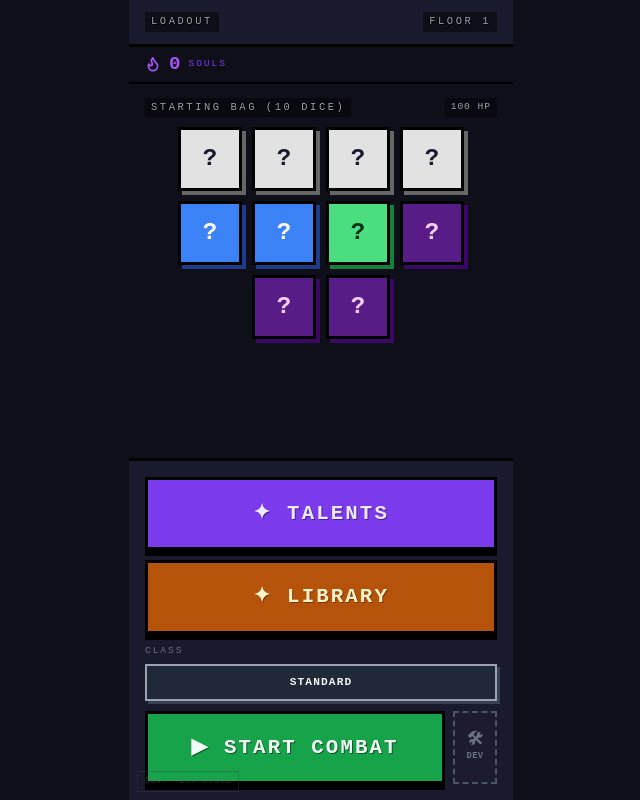
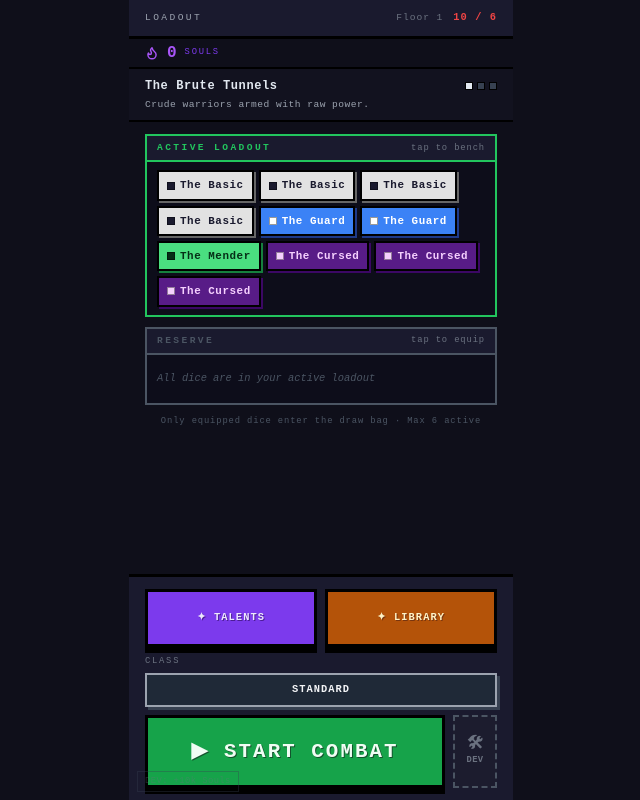
Before and after one commit to jacobgamby09/Dice-Dungeon, a React (Vite) app: page / in a window 1280 px wide. Shown: the whole page, without its empty margins (319-959 px from the left). Built offline with nearby package versions, Linux system fonts and the light colour scheme; a web font is replaced by a local one.

Commit message:
Dice equipped

```diff
--- a/src/components/LoadoutScreen.tsx
+++ b/src/components/LoadoutScreen.tsx
@@ -1,42 +1,149 @@
 import { useState } from 'react'
 import { motion } from 'framer-motion'
-import { Flame } from 'lucide-react'
-import { useGameStore, getClassPreviewDice } from '../store/gameStore'
-import type { Die } from '../store/gameStore'
-import { DieCard } from './DieCard'
+import { Flame, ShieldAlert, Swords } from 'lucide-react'
+import { useGameStore, getCurrentAct, GAME_ACTS } from '../store/gameStore'
+import type { Die, DieType } from '../store/gameStore'
+import { dieTypeStyle } from './DieCard'
 import { DiceInspectorModal } from './DiceInspectorModal'
 import { SkillTree } from './SkillTree'
 import { DiceLibrary } from './DiceLibrary'
 
-function Label({ children }: { children: React.ReactNode }) {
+// ── Die display names ─────────────────────────────────────────────────────────
+
+const DIE_NAMES: Partial<Record<DieType, string>> = {
+  white:          'The Basic',
+  blue:           'The Guard',
+  green:          'The Mender',
+  cursed:         'The Cursed',
+  heavy:          'The Heavy',
+  paladin:        'The Paladin',
+  gambler:        'The Gambler',
+  scavenger:      'The Scavenger',
+  wall:           'The Wall',
+  jackpot:        'The Jackpot',
+  vampire:        'The Vampire',
+  priest:         'The Priest',
+  fortune_teller: 'The Fortune Teller',
+  joker:          'The Joker',
+  unique:         'The Multiplier',
+}
+
+// ── Act modifier meta ─────────────────────────────────────────────────────────
+
+const MODIFIER_META: Record<string, { label: string; color: string; icon: React.ReactNode }> = {
+  none:       { label: 'No Modifier',  color: '#6b7280', icon: null },
+  thorns:     { label: 'Thorns',       color: '#ef4444', icon: <ShieldAlert size={12} strokeWidth={2.5} /> },
+  damage_cap: { label: 'Damage Cap',   color: '#f59e0b', icon: <Swords      size={12} strokeWidth={2.5} /> },
+}
+
+// ── Compact die chip ──────────────────────────────────────────────────────────
+
+function DieChip({ die, onClick }: { die: Die; onClick: () => void }) {
+  const s = dieTypeStyle[die.dieType]
   return (
-    <span style={{
-      fontSize: '0.65rem',
-      color: '#9ca3af',
-      textTransform: 'uppercase' as const,
-      letterSpacing: '0.25em',
-      textShadow: '1px 1px 0 #000, -1px 0 0 #000',
-      background: 'rgba(0,0,0,0.45)',
-      padding: '2px 6px',
-    }}>
-      {children}
+    <button
+      onClick={onClick}
+      style={{
+        background: s.bg,
+        border: '2px solid #000',
+        boxShadow: `2px 2px 0 ${s.shadow}`,
+        padding: '5px 8px',
+        cursor: 'pointer',
+        fontFamily: 'inherit',
+        display: 'flex', alignItems: 'center', gap: 5,
+        color: s.text,
+        fontSize: '0.68rem', fontWeight: 700,
+        letterSpacing: '0.05em',
+        transition: 'opacity 0.1s',
+      }}
+      onMouseEnter={(e) => (e.currentTarget.style.opacity = '0.75')}
+      onMouseLeave={(e) => (e.currentTarget.style.opacity = '1')}
+    >
+      <div style={{
+        width: 8, height: 8, flexShrink: 0,
+        background: s.text, border: '1px solid rgba(0,0,0,0.4)',
+      }} />
+      <span>{DIE_NAMES[die.dieType] ?? die.dieType}</span>
+      {(die.mergeLevel ?? 0) > 0 && (
+        <span style={{ color: '#fbbf24', fontSize: '0.6rem', fontWeight: 900 }}>
+          +{die.mergeLevel}
         </span>
+      )}
+    </button>
   )
 }
 
+// ── Zone ─────────────────────────────────────────────────────────────────────
+
+function Zone({
+  label, sublabel, accent, dice, emptyText, onChipClick,
+}: {
+  label: string; sublabel?: string; accent: string
+  dice: Die[]; emptyText: string
+  onChipClick: (die: Die) => void
+}) {
+  return (
+    <div style={{
+      border: `2px solid ${accent}`,
+      background: '#0d0d1a',
+      display: 'flex', flexDirection: 'column', gap: 0,
+    }}>
+      {/* Zone header */}
+      <div style={{
+        background: '#1a1a2e',
+        borderBottom: `2px solid ${accent}`,
+        padding: '5px 10px',
+        display: 'flex', alignItems: 'center', justifyContent: 'space-between',
+      }}>
+        <span style={{ fontSize: '0.6rem', color: accent, letterSpacing: '0.25em', textTransform: 'uppercase', fontWeight: 700 }}>
+          {label}
+        </span>
+        {sublabel && (
+          <span style={{ fontSize: '0.55rem', color: '#6b7280', letterSpacing: '0.1em' }}>
+            {sublabel}
+          </span>
+        )}
+      </div>
+
+      {/* Chips */}
+      <div style={{ padding: '8px 10px', display: 'flex', flexWrap: 'wrap', gap: 5, minHeight: 48 }}>
+        {dice.length === 0 ? (
+          <span style={{ fontSize: '0.65rem', color: '#4b5563', fontStyle: 'italic', alignSelf: 'center' }}>
+            {emptyText}
+          </span>
+        ) : dice.map((die) => (
+          <DieChip key={die.id} die={die} onClick={() => onChipClick(die)} />
+        ))}
+      </div>
+    </div>
+  )
+}
+
+// ── Loadout screen ────────────────────────────────────────────────────────────
+
 export function LoadoutScreen() {
-  const { currentFloor, startCombat, devJumpToForge } = useGameStore()
+  const {
+    currentFloor, startCombat, devJumpToForge,
+    inventory, maxEquippedDice, toggleEquipDie,
+  } = useGameStore()
   const metaSouls       = useGameStore((s) => s.metaSouls)
   const unlockedNodes   = useGameStore((s) => s.unlockedNodes)
   const selectedClass   = useGameStore((s) => s.selectedClass)
   const setSelectedClass = useGameStore((s) => s.setSelectedClass)
 
-  const previewDice = getClassPreviewDice(selectedClass)
-  const canStart = true
-
   const [inspectorDie, setInspectorDie] = useState<Die | null>(null)
   const [showTalents, setShowTalents]   = useState(false)
   const [showLibrary, setShowLibrary]   = useState(false)
+
+  const currentAct  = getCurrentAct(currentFloor)
+  const modMeta     = MODIFIER_META[currentAct.modifier]
+  const equipped    = inventory.filter((d) => d.isEquipped !== false)
+  const unequipped  = inventory.filter((d) => d.isEquipped === false)
+  const canStart    = equipped.length > 0
+
+  function handleChipClick(die: Die) {
+    toggleEquipDie(die.id)
+  }
 
   return (
     <div style={{
@@ -48,76 +155,138 @@ export function LoadoutScreen() {
 
       {/* Header */}
       <div style={{
-        background: '#1a1a2e', padding: '12px 16px',
+        background: '#1a1a2e', padding: '10px 16px',
         borderBottom: '3px solid #000',
         display: 'flex', justifyContent: 'space-between', alignItems: 'center',
       }}>
-        <Label>Loadout</Label>
-        <Label>Floor {currentFloor}</Label>
+        <span style={{ fontSize: '0.6rem', color: '#9ca3af', letterSpacing: '0.25em', textTransform: 'uppercase' }}>
+          Loadout
+        </span>
+        <div style={{ display: 'flex', alignItems: 'center', gap: 10 }}>
+          <span style={{ fontSize: '0.6rem', color: '#6b7280', letterSpacing: '0.1em' }}>
+            Floor {currentFloor}
+          </span>
+          <span style={{
+            fontSize: '0.65rem', fontWeight: 700,
+            color: equipped.length > maxEquippedDice ? '#ef4444'
+                 : equipped.length === maxEquippedDice ? '#22c55e'
+                 : '#9ca3af',
+            letterSpacing: '0.1em',
+          }}>
+            {equipped.length} / {maxEquippedDice}
+          </span>
+        </div>
       </div>
 
       {/* Souls strip */}
       <div style={{
-        background: '#0f0f1a', padding: '8px 16px',
+        background: '#0f0f1a', padding: '6px 16px',
         borderBottom: '2px solid #000',
         display: 'flex', alignItems: 'center', gap: 8,
       }}>
-        <Flame size={16} color="#a855f7" strokeWidth={2.5} />
+        <Flame size={14} color="#a855f7" strokeWidth={2.5} />
         <motion.span
           key={metaSouls}
           animate={{ scale: [1, 1.25, 1] }}
           transition={{ duration: 0.3 }}
-          style={{ fontSize: '1.2rem', fontWeight: 900, color: '#a855f7', lineHeight: 1 }}
+          style={{ fontSize: '1rem', fontWeight: 900, color: '#a855f7', lineHeight: 1 }}
         >
           {metaSouls}
         </motion.span>
-        <span style={{ fontSize: '0.6rem', color: '#7c3aed', letterSpacing: '0.2em', textTransform: 'uppercase' }}>
+        <span style={{ fontSize: '0.55rem', color: '#7c3aed', letterSpacing: '0.2em', textTransform: 'uppercase' }}>
           Souls
         </span>
       </div>
 
-      {/* Starting loadout preview */}
+      {/* Act banner */}
       <div style={{
-        flex: 1, overflowY: 'auto', padding: '14px 16px',
-        display: 'flex', flexDirection: 'column', gap: 10,
+        background: '#12121f', padding: '8px 16px',
+        borderBottom: '2px solid #000',
+        display: 'flex', flexDirection: 'column', gap: 3,
       }}>
         <div style={{ display: 'flex', alignItems: 'center', justifyContent: 'space-between' }}>
-          <Label>Starting Bag ({previewDice.length} dice)</Label>
-          <span style={{
-            fontSize: '0.6rem', color: '#9ca3af', letterSpacing: '0.1em',
-            background: 'rgba(0,0,0,0.45)', padding: '2px 6px',
-          }}>
-            {(() => {
-              let hp = selectedClass === 'gambler' ? 80 : 100
-              if (unlockedNodes.includes('fyuwvmzq')) hp += 10
-              if (unlockedNodes.includes('co2xusrh')) hp += 15
-              return `${hp} HP`
-            })()}
+          <span style={{ fontSize: '0.75rem', fontWeight: 700, color: '#e2e8f0', letterSpacing: '0.05em' }}>
+            {currentAct.name}
           </span>
-        </div>
-        <div style={{ display: 'flex', flexWrap: 'wrap', justifyContent: 'center', gap: 10 }}>
-          {previewDice.map((die) => (
-            <DieCard key={die.id} die={die} onClick={() => setInspectorDie(die)} />
+          {/* Act dots */}
+          <div style={{ display: 'flex', gap: 4 }}>
+            {GAME_ACTS.map((a) => (
+              <div key={a.id} style={{
+                width: 8, height: 8,
+                background: a.id === currentAct.id ? '#e2e8f0' : '#374151',
+                border: '1px solid #000',
+              }} />
             ))}
           </div>
         </div>
+        <span style={{ fontSize: '0.6rem', color: '#9ca3af', letterSpacing: '0.05em' }}>
+          {currentAct.description}
+        </span>
+        {currentAct.modifier !== 'none' && (
+          <div style={{
+            display: 'flex', alignItems: 'center', gap: 5,
+            marginTop: 2, padding: '3px 6px',
+            background: 'rgba(239,68,68,0.08)',
+            border: `1px solid ${modMeta.color}`,
+          }}>
+            <span style={{ color: modMeta.color, lineHeight: 0 }}>{modMeta.icon}</span>
+            <span style={{ fontSize: '0.55rem', color: modMeta.color, fontWeight: 700, letterSpacing: '0.15em', textTransform: 'uppercase' }}>
+              {modMeta.label} Active
+            </span>
+          </div>
+        )}
+      </div>
+
+      {/* Scrollable body: equip zones */}
+      <div style={{
+        flex: 1, overflowY: 'auto', padding: '12px 16px',
+        display: 'flex', flexDirection: 'column', gap: 10,
+      }}>
+        <Zone
+          label="Active Loadout"
+          sublabel={`tap to bench`}
+          accent="#22c55e"
+          dice={equipped}
+          emptyText="No dice equipped — add some from Reserve below"
+          onChipClick={handleChipClick}
+        />
+        <Zone
+          label="Reserve"
+          sublabel={`tap to equip`}
+          accent="#4b5563"
+          dice={unequipped}
+          emptyText="All dice are in your active loadout"
+          onChipClick={handleChipClick}
+        />
+
+        {/* Hint */}
+        <p style={{ fontSize: '0.55rem', color: '#4b5563', textAlign: 'center', margin: 0, letterSpacing: '0.1em' }}>
+          Only equipped dice enter the draw bag · Max {maxEquippedDice} active
+        </p>
+      </div>
 
       {/* Footer */}
-      <div style={{ background: '#1a1a2e', padding: '16px', borderTop: '3px solid #000', display: 'flex', flexDirection: 'column', gap: 10 }}>
+      <div style={{
+        background: '#1a1a2e', padding: '12px 16px',
+        borderTop: '3px solid #000',
+        display: 'flex', flexDirection: 'column', gap: 8,
+      }}>
+        <div style={{ display: 'flex', gap: 8 }}>
           <button
             onClick={() => setShowTalents(true)}
             className="pixel-btn"
-          style={{ background: '#7c3aed', color: '#ede9fe', textShadow: '1px 1px 0 #4c1d95' }}
+            style={{ flex: 1, background: '#7c3aed', color: '#ede9fe', textShadow: '1px 1px 0 #4c1d95', fontSize: '0.65rem' }}
           >
             ✦ TALENTS
           </button>
           <button
             onClick={() => setShowLibrary(true)}
             className="pixel-btn"
-          style={{ background: '#b45309', color: '#fef3c7', textShadow: '1px 1px 0 #78350f' }}
+            style={{ flex: 1, background: '#b45309', color: '#fef3c7', textShadow: '1px 1px 0 #78350f', fontSize: '0.65rem' }}
           >
             ✦ LIBRARY
           </button>
+        </div>
 
         {/* Class selector */}
         {(() => {
@@ -136,11 +305,11 @@ export function LoadoutScreen() {
             (c) => c.unlockNode === null || unlockedNodes.includes(c.unlockNode)
           )
           return (
-            <div style={{ display: 'flex', flexDirection: 'column', gap: 6 }}>
-              <span style={{ fontSize: '0.6rem', color: '#6b7280', letterSpacing: '0.2em', textTransform: 'uppercase' }}>
+            <div style={{ display: 'flex', flexDirection: 'column', gap: 5 }}>
+              <span style={{ fontSize: '0.55rem', color: '#6b7280', letterSpacing: '0.2em', textTransform: 'uppercase' }}>
                 Class
               </span>
-              <div style={{ display: 'flex', gap: 8 }}>
+              <div style={{ display: 'flex', gap: 6 }}>
                 {available.map((cls) => {
                   const theme = selectedClass === cls.id ? cls.active : cls.inactive
                   return (
@@ -148,8 +317,8 @@ export function LoadoutScreen() {
                       key={cls.id}
                       onClick={() => setSelectedClass(cls.id)}
                       style={{
-                        flex: 1, padding: '8px 4px',
-                        fontFamily: 'inherit', fontSize: '0.7rem', fontWeight: 700,
+                        flex: 1, padding: '7px 4px',
+                        fontFamily: 'inherit', fontSize: '0.65rem', fontWeight: 700,
                         letterSpacing: '0.1em', textTransform: 'uppercase',
                         background: theme.bg, color: theme.text,
                         border: `2px solid ${theme.border}`,
@@ -173,16 +342,18 @@ export function LoadoutScreen() {
             className="pixel-btn"
             style={{
               flex: 1,
-              background: canStart ? '#16a34a' : '#374151', color: '#f0fdf4', textShadow: canStart ? '1px 1px 0 #14532d' : 'none',
-              opacity: canStart ? 1 : 0.7,
+              background: canStart ? '#16a34a' : '#374151',
+              color: '#f0fdf4',
+              textShadow: canStart ? '1px 1px 0 #14532d' : 'none',
+              opacity: canStart ? 1 : 0.6,
               cursor: canStart ? 'pointer' : 'not-allowed',
             }}
           >
-            ▶ START COMBAT
+            {canStart ? '▶ START COMBAT' : '⚠ EQUIP A DIE'}
           </button>
           <button
             onClick={devJumpToForge}
-            title="DEV: Jump to Forge with 150g + 4 loot dice"
+            title="DEV: Jump to Forge with 150g + loot dice"
             style={{
               width: 44, flexShrink: 0,
               background: '#1c1c2e',
@@ -207,8 +378,8 @@ export function LoadoutScreen() {
           onClose={() => setInspectorDie(null)}
         />
       )}
-      {showTalents  && <SkillTree    onClose={() => setShowTalents(false)}  />}
-      {showLibrary  && <DiceLibrary  onClose={() => setShowLibrary(false)}  />}
+      {showTalents && <SkillTree   onClose={() => setShowTalents(false)} />}
+      {showLibrary && <DiceLibrary onClose={() => setShowLibrary(false)} />}
 
       {/* DEV: grant souls */}
       <button
@@ -218,8 +389,7 @@ export function LoadoutScreen() {
           background: 'none', border: '1px solid #374151',
           color: '#6b7280', fontSize: '0.55rem', padding: '3px 7px',
           cursor: 'pointer', fontFamily: 'inherit', letterSpacing: '0.05em',
-          opacity: 0.35,
-          transition: 'opacity 0.15s',
+          opacity: 0.35, transition: 'opacity 0.15s',
         }}
         onMouseEnter={(e) => (e.currentTarget.style.opacity = '1')}
         onMouseLeave={(e) => (e.currentTarget.style.opacity = '0.35')}
--- a/src/store/gameStore.ts
+++ b/src/store/gameStore.ts
@@ -23,6 +23,7 @@ export interface Die {
   isMerged?: boolean
   mergeLevel?: number
   isCustomized?: boolean
+  isEquipped?: boolean
 }
 
 export interface SkillNode {
@@ -33,6 +34,17 @@ export interface SkillNode {
   x: number
   y: number
   requires: string[]
+}
+
+export type ActModifier = 'none' | 'thorns' | 'damage_cap'
+
+export interface Act {
+  id: number
+  name: string
+  description: string
+  modifier: ActModifier
+  startFloor: number
+  endFloor: number
 }
 
 export type TurnPhase = 'loadout' | 'idle' | 'drawing' | 'player_attack' | 'enemy_attack' | 'draft' | 'shop'
@@ -294,7 +306,9 @@ interface GameState {
   purifyUsesThisShop: number
   activeMultiplier: number
   multiplierFiredVersion: number
+  maxEquippedDice: number
   claimBossReward: () => void
+  toggleEquipDie: (dieUid: string) => void
   startCombat: () => void
   drawAndRoll: () => Promise<void>
   drawSpecificDie: (dieId: string) => Promise<void>
@@ -315,6 +329,7 @@ interface GameState {
 }
 
 const sleep = (ms: number) => new Promise<void>((r) => setTimeout(r, ms))
+const equippedOnly = (dice: Die[]) => dice.filter((d) => d.isEquipped !== false)
 
 // ── Bestiary ─────────────────────────────────────────────────────────────────
 
@@ -400,6 +415,16 @@ const INITIAL_INVENTORY: Die[] = [
   createDie('cursed', 'c1'), createDie('cursed', 'c2'), createDie('cursed', 'c3'),
 ]
 
+export const GAME_ACTS: Act[] = [
+  { id: 1, name: 'The Brute Tunnels', description: 'Crude warriors armed with raw power.',   modifier: 'none',       startFloor: 1,  endFloor: 15 },
+  { id: 2, name: 'The Spiked Depths', description: 'Every hit you take echoes back.',         modifier: 'thorns',     startFloor: 16, endFloor: 30 },
+  { id: 3, name: 'The Iron Fortress', description: 'Damage is capped. Outlast or perish.',   modifier: 'damage_cap', startFloor: 31, endFloor: 45 },
+]
+
+export function getCurrentAct(floor: number): Act {
+  return GAME_ACTS.find((a) => floor >= a.startFloor && floor <= a.endFloor) ?? GAME_ACTS[GAME_ACTS.length - 1]
+}
+
 function getDiceLootPool(unlockedNodes: string[]): DieType[] {
   const pool: DieType[] = ['heavy', 'paladin', 'gambler', 'scavenger', 'wall', 'joker', 'unique']
   if (unlockedNodes.includes('kec9ybn2')) pool.push('jackpot')
@@ -454,6 +479,24 @@ export const useGameStore = create<GameState>()(
   purifyUsesThisShop: 0,
   activeMultiplier: 1,
   multiplierFiredVersion: 0,
+  maxEquippedDice: 6,
+
+  toggleEquipDie: (dieUid) => {
+    set((s) => {
+      const die = s.inventory.find((d) => d.id === dieUid)
+      if (!die) return {}
+      const isCurrentlyEquipped = die.isEquipped !== false
+      if (!isCurrentlyEquipped && equippedOnly(s.inventory).length >= s.maxEquippedDice) {
+        console.warn(`Loadout full (${s.maxEquippedDice}/${s.maxEquippedDice})`)
+        return {}
+      }
+      return {
+        inventory: s.inventory.map((d) =>
+          d.id === dieUid ? { ...d, isEquipped: !isCurrentlyEquipped } : d
+        ),
+      }
+    })
+  },
 
   startCombat: () => {
     const { unlockedNodes, selectedClass } = get()
@@ -512,7 +555,7 @@ export const useGameStore = create<GameState>()(
       gold:         startGold,
       currentFloor: 1,
       enemy:        spawnEnemy(1),
-      drawPile:     shuffleArray([...startInventory]),
+      drawPile:     shuffleArray(equippedOnly(startInventory)),
       playedDice:   [],
       skullCount:   0,
       totalDamage: 0, totalHeal: 0, totalShield: 0, totalGold: 0,
@@ -858,13 +901,14 @@ export const useGameStore = create<GameState>()(
   },
 
   selectDraftDie: (dieId, lockedOtherIds) => {
-    const { draftChoices, inventory, currentFloor } = get()
+    const { draftChoices, inventory, currentFloor, maxEquippedDice } = get()
     const chosen = draftChoices.find((d) => d.id === dieId)
     if (!chosen) return
     const lockedUnselected = draftChoices.filter((d) => d.id !== dieId && lockedOtherIds.includes(d.id))
     const nextFloor = currentFloor + 1
     const newEnemy  = spawnEnemy(nextFloor)
-    const newInv    = [...inventory, chosen]
+    const chosenWithEquip = { ...chosen, isEquipped: equippedOnly(inventory).length < maxEquippedDice }
+    const newInv    = [...inventory, chosenWithEquip]
     set((s) => ({
       inventory:    newInv,
       currentFloor: nextFloor,
@@ -872,7 +916,7 @@ export const useGameStore = create<GameState>()(
       player:       { ...s.player, shield: 0 },
       draftChoices: [],
       lockedDraftDice: lockedUnselected,
-      drawPile:     shuffleArray([...newInv]),
+      drawPile:     shuffleArray(equippedOnly(newInv)),
       playedDice:   [],
       skullCount:   0,
       totalDamage: 0, totalHeal: 0, totalShield: 0, totalGold: 0,
@@ -912,7 +956,7 @@ export const useGameStore = create<GameState>()(
       enemy:        newEnemy,
       player:       { ...s.player, shield: 0 },
       draftChoices: [],
-      drawPile:     shuffleArray([...inventory]),
+      drawPile:     shuffleArray(equippedOnly(inventory)),
       playedDice:   [],
       skullCount:   0,
       totalDamage: 0, totalHeal: 0, totalShield: 0, totalGold: 0,
@@ -1150,7 +1194,7 @@ export const useGameStore = create<GameState>()(
       currentFloor: nextFloor,
       enemy:        newEnemy,
       player:       { ...s.player, shield: 0 },
-      drawPile:     shuffleArray([...s.inventory]),
+      drawPile:     shuffleArray(equippedOnly(s.inventory)),
       playedDice:   [],
       skullCount:   0,
       totalDamage: 0, totalHeal: 0, totalShield: 0, totalGold: 0,
@@ -1205,7 +1249,7 @@ async function runEnemyPhase() {
         turnPhase: 'idle',
         totalDamage: 0, totalHeal: 0, totalShield: 0, totalGold: 0,
         skullCount: 0,
-        drawPile: shuffleArray([...st.inventory]),
+        drawPile: shuffleArray(equippedOnly(st.inventory)),
         playedDice: [],
         lastEffects: { heal: 0, shield: 0, gold: 0 },
         resolvingDieIndex: null, resolvingPhase: null,
@@ -1238,7 +1282,7 @@ async function runEnemyPhase() {
       turnPhase: 'idle',
       totalDamage: 0, totalHeal: 0, totalShield: 0, totalGold: 0,
       skullCount: 0,
-      drawPile: shuffleArray([...s.inventory]),
+      drawPile: shuffleArray(equippedOnly(s.inventory)),
       playedDice: [],
       lastEffects: { heal: 0, shield: 0, gold: 0 },
       player: { ...s.player, shield: 0 },
```
Lines whose indentation alone changed are shown as unchanged.
